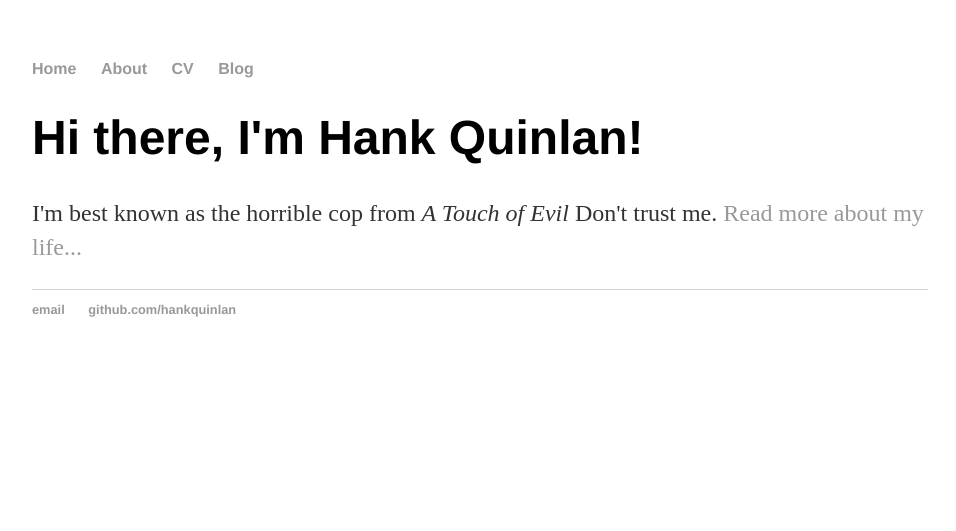
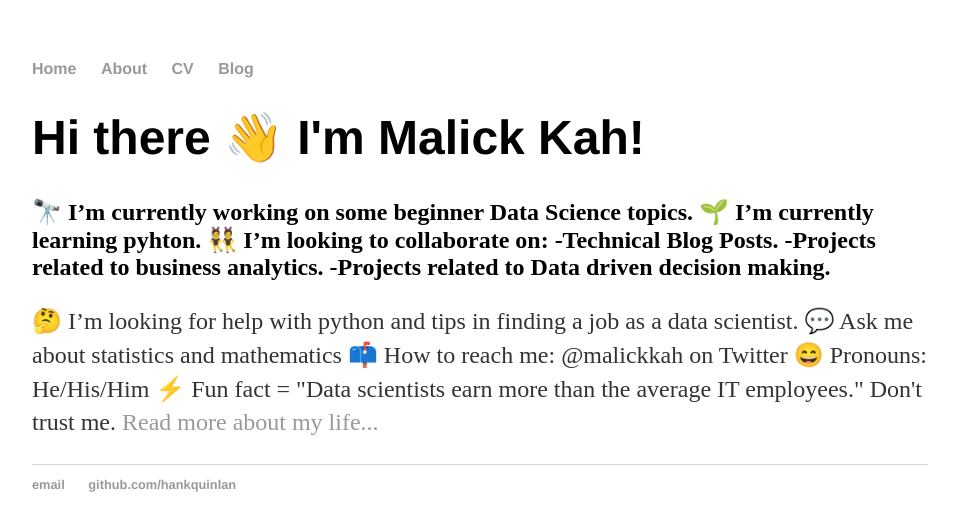
Before and after one commit to The-Gambian/The-Gambian.github.io, a Jekyll site: the page built from index.html, in a window 1280 px wide. Shown: the top 531 px of the page, without its empty margins (160-1116 px from the left). Built offline with Jekyll 4.4.1, drawn with Linux system fonts in a browser that asks for light colours.

Commit message:
Update index.html

```diff
--- a/index.html
+++ b/index.html
@@ -3,6 +3,12 @@ layout: default
 title: Hank Quinlan, Horrible Cop
 ---
 <div class="blurb">
-	<h1>Hi there, I'm Hank Quinlan!</h1>
-	<p>I'm best known as the horrible cop from <em>A Touch of Evil</em> Don't trust me. <a href="/about">Read more about my life...</a></p>
+	<h1>Hi there 👋 I'm Malick Kah!</h1>
+	<h2>🔭 I’m currently working on some beginner Data Science topics. 🌱 I’m currently learning pyhton. 👯 I’m looking to collaborate on: -Technical Blog Posts. -Projects related to business analytics. -Projects related to Data driven decision making.</h2>
+
+<p>🤔 I’m looking for help with python and tips in finding a job as a data scientist.
+💬 Ask me about statistics and mathematics
+📫 How to reach me: @malickkah on Twitter
+😄 Pronouns: He/His/Him
+⚡ Fun fact = "Data scientists earn more than the average IT employees."</em> Don't trust me. <a href="/about">Read more about my life...</a></p>
 </div><!-- /.blurb -->
```
